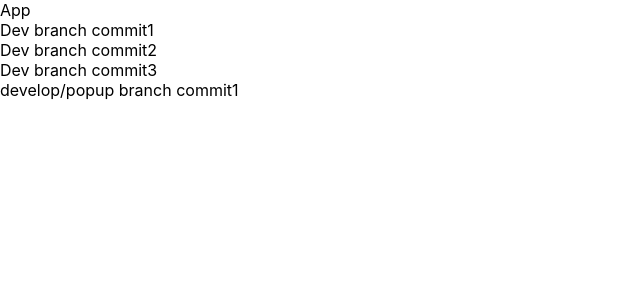
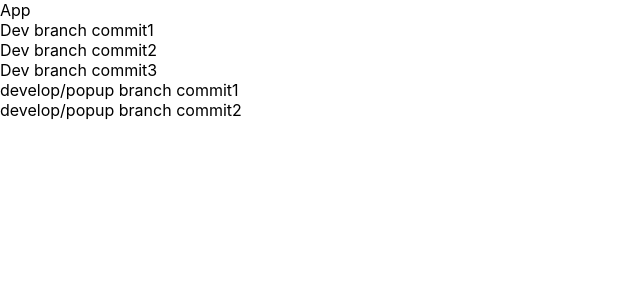
Before and after one commit to YuliyaMartinchuk/cra-webstorm, a React (Create React App) app: page / in a window 1280 px wide. Shown: the top 300 px of the page, without its empty margins (0-640 px from the left). Built offline with nearby package versions, Linux system fonts and the light colour scheme.

Commit message:
develop/popup branch commit2

```diff
--- a/src/App.tsx
+++ b/src/App.tsx
@@ -8,6 +8,7 @@ function App() {
           <div>Dev branch commit2</div>
           <div>Dev branch commit3</div>
           <div>develop/popup branch commit1</div>
+          <div>develop/popup branch commit2</div>
     </div>
   );
 }
```
